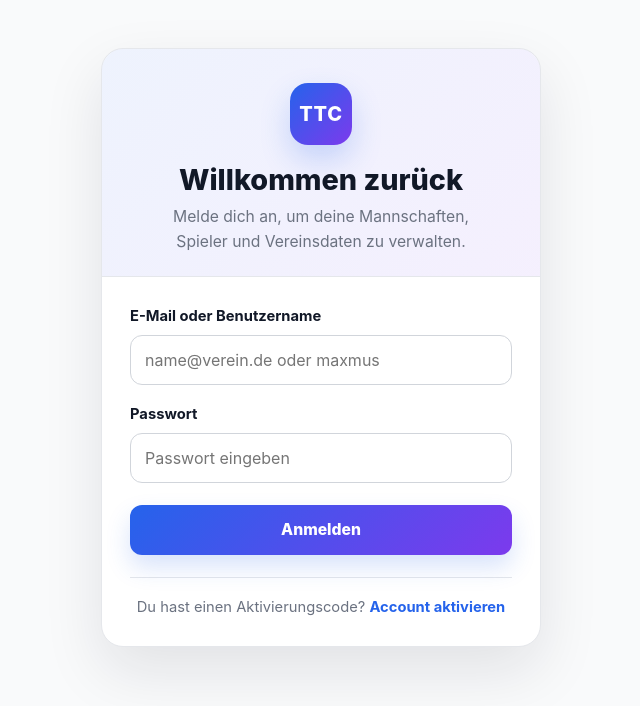
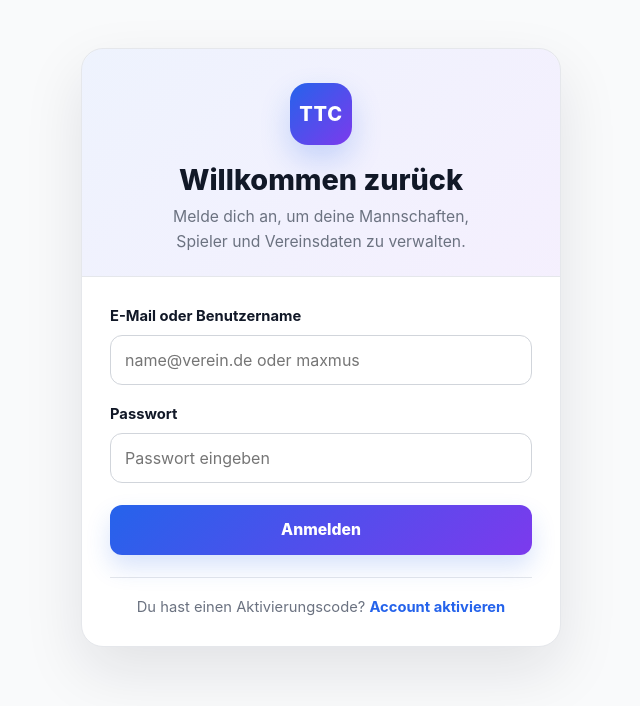
Before and after one commit to JanSpr/ttc-manager, a React (Vite) app in the folder frontend/: page /login in a window 1280 px wide. Shown: the top 706 px of the page, without its empty margins (319-959 px from the left). Built offline with nearby package versions, Linux system fonts and the light colour scheme; no server answers.

Commit message:
Adjusted LoginPage width

```diff
--- a/frontend/src/pages/LoginPage.tsx
+++ b/frontend/src/pages/LoginPage.tsx
@@ -58,7 +58,7 @@ export default function LoginPage() {
       <div
         style={{
           width: "100%",
-          maxWidth: "440px",
+          maxWidth: "480px",
           backgroundColor: colors.surface,
           border: `1px solid ${colors.border}`,
           borderRadius: "22px",
```
